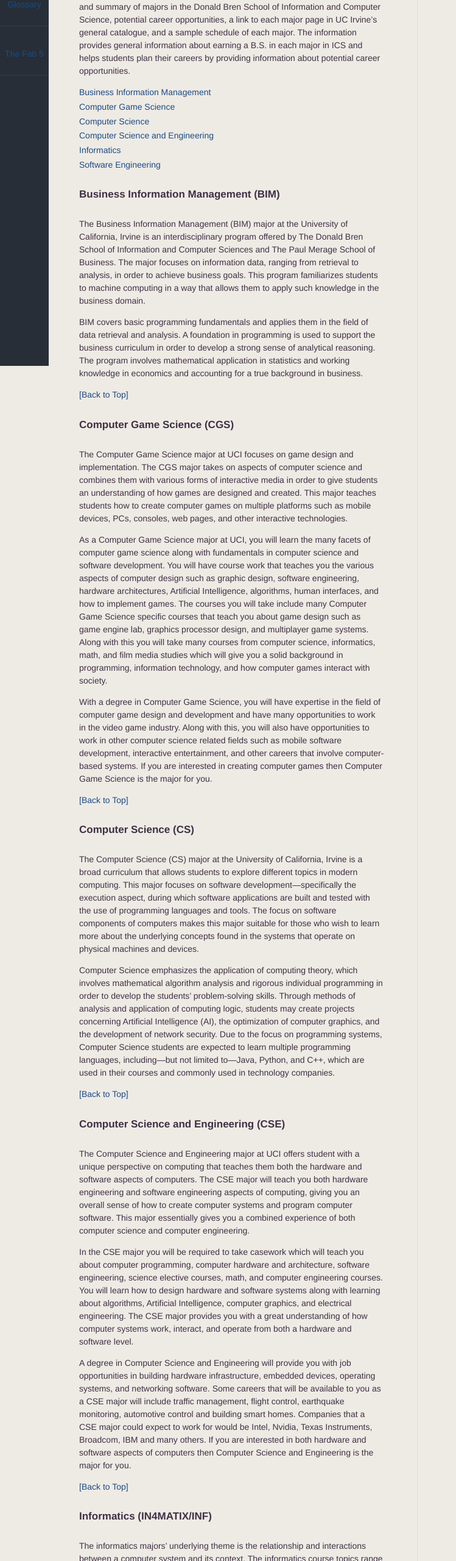
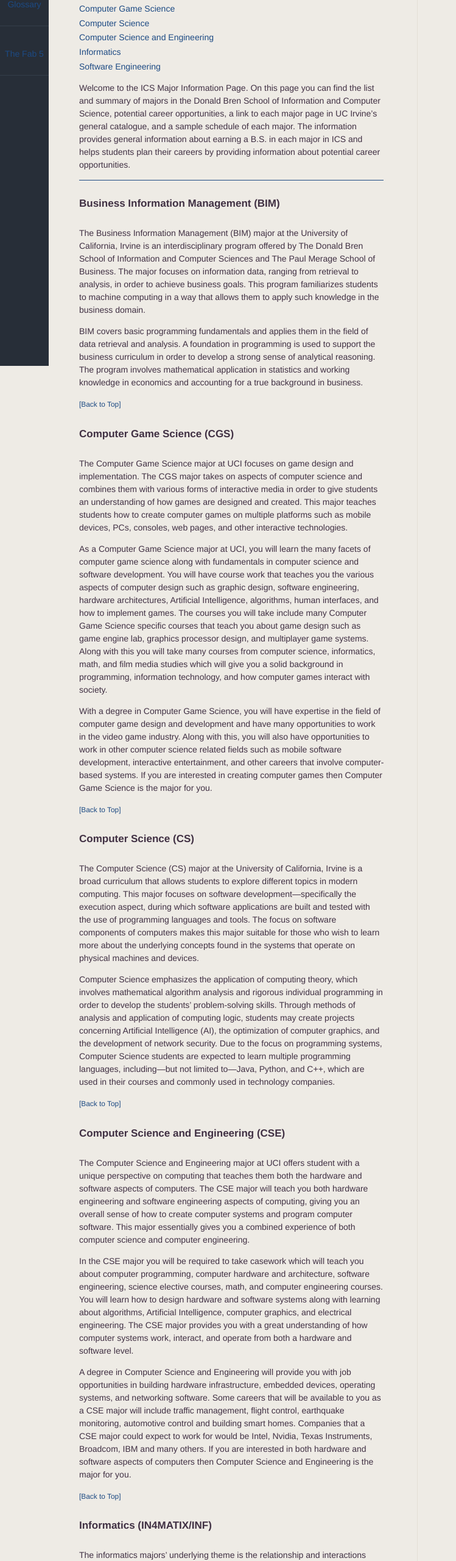
Before and after one commit to evelynluu2/fab5, a website: page majors.html in a window 1280 px wide. Shown: the part 200-2760 px from the top of the page at 61% size, without its empty margins (0-749 px from the left). Drawn offline with nearby package versions, Linux system fonts and the light colour scheme.

Commit message:
Changed text size for "Back to top".

```diff
--- a/majors.html
+++ b/majors.html
@@ -34,8 +34,6 @@
       <div class="content--wrap">
         <h3 class="header h1">UC Irvine School of ICS Major Information Page</h3>
 
-		<p>Welcome to the ICS Major Information Page. On this page you can find the list and summary of majors in the Donald Bren School of Information and Computer Science, potential career opportunities, a link to each major page in UC Irvine’s general catalogue, and a sample schedule of each major. The information provides general information about earning a B.S. in each major in ICS and helps students plan their careers by providing information about potential career opportunities.</p>
-
 		<ul>
 			<li><a href="#bim">Business Information Management</a></li>
 			<li><a href="#cgs">Computer Game Science</a></li>
@@ -45,37 +43,41 @@
 			<li><a href="#se">Software Engineering</a></li>
 		</ul>
 
+		<p>Welcome to the ICS Major Information Page. On this page you can find the list and summary of majors in the Donald Bren School of Information and Computer Science, potential career opportunities, a link to each major page in UC Irvine’s general catalogue, and a sample schedule of each major. The information provides general information about earning a B.S. in each major in ICS and helps students plan their careers by providing information about potential career opportunities.</p>
+
+		<hr/>
+
 		<h2 id="bim">Business Information Management (BIM)</h2>
 			<p>The Business Information Management (BIM) major at the University of California, Irvine is an interdisciplinary program offered by The Donald Bren School of Information and Computer Sciences and The Paul Merage School of Business. The major focuses on information data, ranging from retrieval to analysis, in order to achieve business goals. This program familiarizes students to machine computing in a way that allows them to apply such knowledge in the business domain.</p>
 			<p>BIM covers basic programming fundamentals and applies them in the field of data retrieval and analysis. A foundation in programming is used to support the business curriculum in order to develop a strong sense of analytical reasoning. The program involves mathematical application in statistics and working knowledge in economics and accounting for a true background in business. </p>
-			<a href="#">[Back to Top]</a>
+			<a href="#" style="font-size: 85%;">[Back to Top]</a>
 
 		<h2 id="cgs">Computer Game Science (CGS)</h2>
 			<p>The Computer Game Science major at UCI focuses on game design and implementation. The CGS major takes on aspects of computer science and combines them with various forms of interactive media in order to give students an understanding of how games are designed and created. This major teaches students how to create computer games on multiple platforms such as mobile devices, PCs, consoles, web pages, and other interactive technologies.</p>
 			<p>As a Computer Game Science major at UCI, you will learn the many facets of computer game science along with fundamentals in computer science and software development. You will have course work that teaches you the various aspects of computer design such as graphic design, software engineering, hardware architectures, Artificial Intelligence, algorithms, human interfaces, and how to implement games. The courses you will take include many Computer Game Science specific courses that teach you about game design such as game engine lab, graphics processor design, and multiplayer game systems. Along with this you will take many courses from computer science, informatics, math, and film media studies which will give you a solid background in programming, information technology, and how computer games interact with society. </p>
 			<p>With a degree in Computer Game Science, you will have expertise in the field of computer game design and development and have many opportunities to work in the video game industry. Along with this, you will also have opportunities to work in other computer science related fields such as mobile software development, interactive entertainment, and other careers that involve computer-based systems. If you are interested in creating computer games then Computer Game Science is the major for you.</p>
-			<a href="#">[Back to Top]</a>
+			<a href="#" style="font-size: 85%;">[Back to Top]</a>
 
 		<h2 id="cs">Computer Science (CS)</h2>
 			<p>The Computer Science (CS) major at the University of California, Irvine is a broad curriculum that allows students to explore different topics in modern computing. This major focuses on software development—specifically the execution aspect, during which software applications are built and tested with the use of programming languages and tools. The focus on software components of computers makes this major suitable for those who wish to learn more about the underlying concepts found in the systems that operate on physical machines and devices.</p>
 			<p>Computer Science emphasizes the application of computing theory, which involves mathematical algorithm analysis and rigorous individual programming in order to develop the students’ problem-solving skills. Through methods of analysis and application of computing logic, students may create projects concerning Artificial Intelligence (AI), the optimization of computer graphics, and the development of network security. Due to the focus on programming systems, Computer Science students are expected to learn multiple programming languages, including—but not limited to—Java, Python, and C++, which are used in their courses and commonly used in technology companies.</p>
-			<a href="#">[Back to Top]</a>
+			<a href="#" style="font-size: 85%;">[Back to Top]</a>
 
 		<h2 id="cse">Computer Science and Engineering (CSE)</h2>
 			<p>The Computer Science and Engineering major at UCI offers student with a unique perspective on computing that teaches them both the hardware and software aspects of computers. The CSE major will teach you both hardware engineering and software engineering aspects of computing, giving you an overall sense of how to create computer systems and program computer software. This major essentially gives you a combined experience of both computer science and computer engineering.</p>
 			<p>In the CSE major you will be required to take casework which will teach you about computer programming, computer hardware and architecture, software engineering, science elective courses, math, and computer engineering courses. You will learn how to design hardware and software systems along with learning about algorithms, Artificial Intelligence, computer graphics, and electrical engineering. The CSE major provides you with a great understanding of how computer systems work, interact, and operate from both a hardware and software level.</p>
 			<p>A degree in Computer Science and Engineering will provide you with job opportunities in building hardware infrastructure, embedded devices, operating systems, and networking software. Some careers that will be available to you as a CSE major will include traffic management, flight control, earthquake monitoring, automotive control and building smart homes. Companies that a CSE major could expect to work for would be Intel, Nvidia, Texas Instruments, Broadcom, IBM and many others. If you are interested in both hardware and software aspects of computers then Computer Science and Engineering is the major for you.</p>
-			<a href="#">[Back to Top]</a>
+			<a href="#" style="font-size: 85%;">[Back to Top]</a>
 
 		<h2 id="inf">Informatics (IN4MATIX/INF)</h2>
 			<p>The informatics majors’ underlying theme is the relationship and interactions between a computer system and its context. The informatics course topics range from project management and requirements elicitation, software implementation and design, and exploration of alternative solutions. Informatics is provides “a multidisciplinary perspective that includes computer science, information science, organizational science, social science, and cognitive science.”[uc Irvine general catalogue] The informatics major at University of California, Irvine provides two areas of specialization: human-computer interaction and organizations and information technology.</p>
 			<p>The Informatics major at the University of California, Irvine provides students with a technical background while preparing students for a career in a broad spectrum of fields. the human-computer interaction specialization prepares students to enter the workforce as an Interaction Designer, Usability Engineer, and Software Engineer. The course work for the organizations and information technology specialization prepares students for careers as a Project Manager, System Analyst, and Software Engineer. Students who earn a B.S. in Informatics are not limited to these career options and have the ability to be versatile in the workforce.</p>
-			<a href="#">[Back to Top]</a>
+			<a href="#" style="font-size: 85%;">[Back to Top]</a>
 
 		<h2 id="se">Software Engineering (SE)</h2>
 			<p>Software engineering focuses on preparing students to enter the workforce and effectively integrate into a software engineering team. The software engineering major provides students with a strong technical background while touching on mathematics. The coursework provides students with tools and techniques to think outside of the box when creating large software systems. The software engineering major at University of California, Irvine “emphasizes the design and implementation or large software systems.”</p>
 			<p>The Software Engineering major at the University of California, Irvine prepares students for a career in the technical field. Students may pursue careers as a Web and Mobile Application Developer, Software Engineer, Systems Architect, Project Manager, or Game Designer. Students who earn a B.S. in Software Engineering may also pursue careers in medical information systems, educational systems, interactive entertainment domain, and training and education software.</p>
-			<a href="#">[Back to Top]</a>
+			<a href="#" style="font-size: 85%;">[Back to Top]</a>
       </div>
     </section>
 
```
